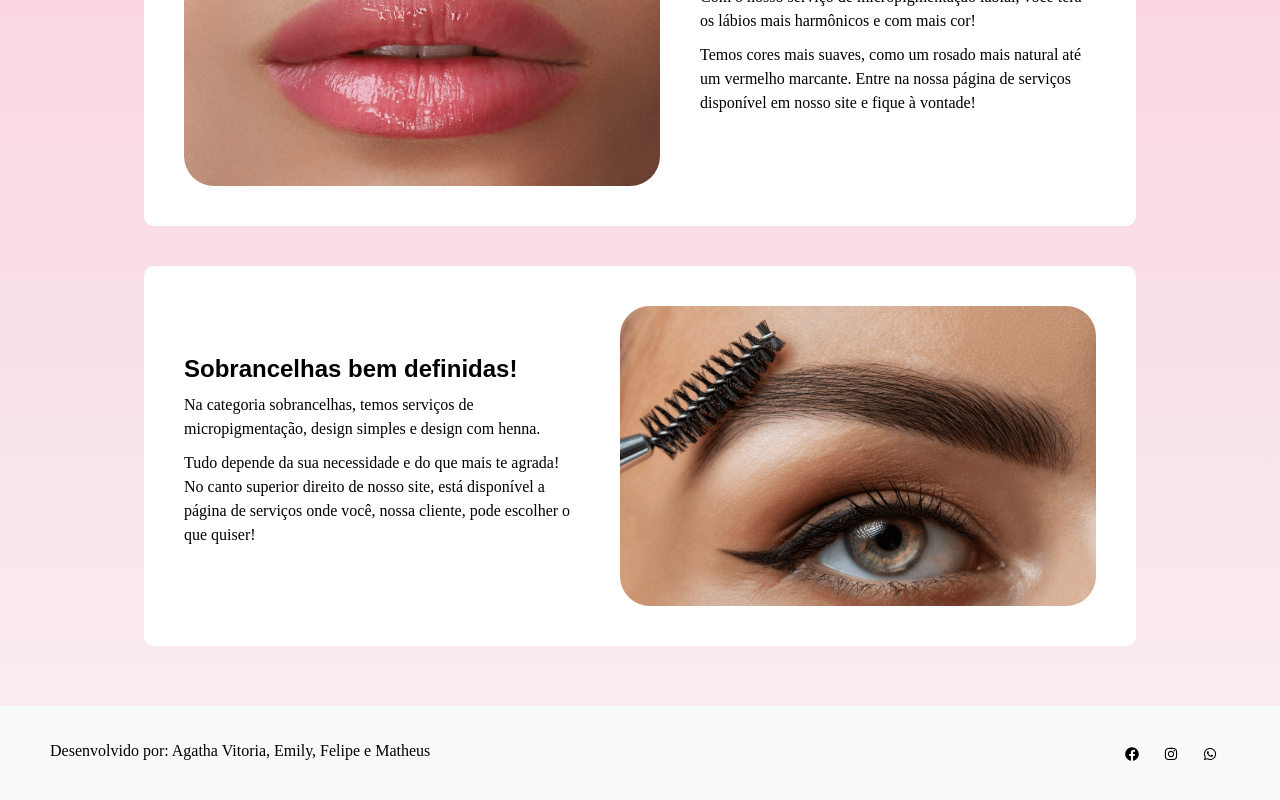
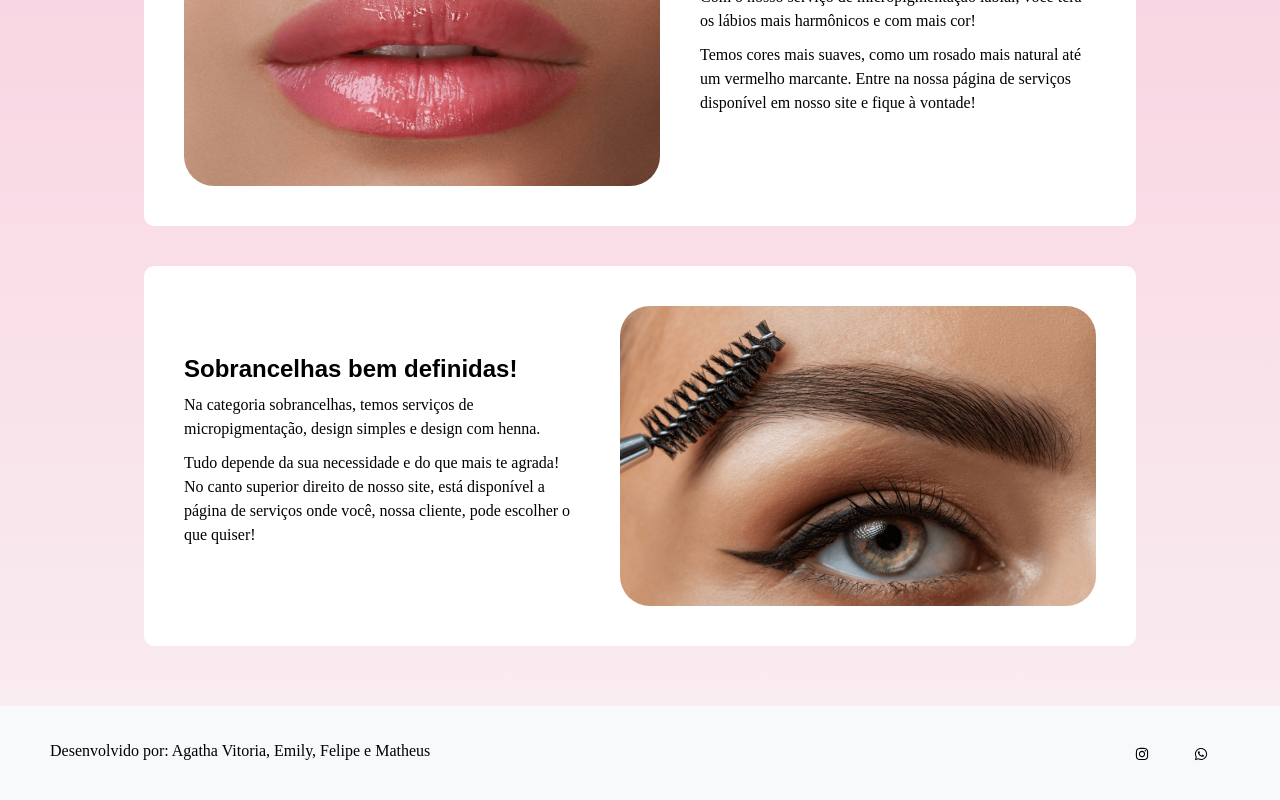
Before and after one commit to MatheusRodri/PI4_StudioEvelyn, a React (Create React App) app in the folder frontend/: page / in a window 1280 px wide. Shown: the part 1214-2014 px from the top of the page. Built offline with nearby package versions, Linux system fonts and the light colour scheme.

Commit message:
update links url

```diff
--- a/frontend/src/components/Footer/index.js
+++ b/frontend/src/components/Footer/index.js
@@ -1,6 +1,5 @@
 //importa o Link do react-router-dom e os icones do react-icons e o css do componente
-import { Link } from "react-router-dom";
-import { FaFacebook, FaInstagram, FaWhatsapp } from "react-icons/fa";
+import { FaInstagram, FaWhatsapp } from "react-icons/fa";
 import './index.css';
 
 export default function Footer() {
@@ -10,15 +9,12 @@ export default function Footer() {
                 <p>Desenvolvido por: Agatha Vitoria, Emily, Felipe e Matheus</p>
             </section>
             <section id="redes">
-                <Link className="icon" href="https://www.facebook.com/" target="_blank">
-                    <FaFacebook />
-                </Link>
-                <Link className="icon" href="https://www.instagram.com/" target="_blank">
+                <a className="icon" href="https://www.instagram.com/studioevelynciliosesobrancelha?igsh=MWlhcmpyYTVtNDI3eQ%3D%3D" target="_blank" rel="noreferrer">
                     <FaInstagram />
-                </Link>
-                <Link className="icon" href="#" target="_blank">
+                </a>
+                <a className="icon" href="https://api.whatsapp.com/send?phone=5511948043847&text=Ol%C3%A1,como%20posso%20ajudar?" target="_blank" rel="noreferrer">
                     <FaWhatsapp />
-                </Link>
+                </a>
             </section>
         </footer>
     )
```
